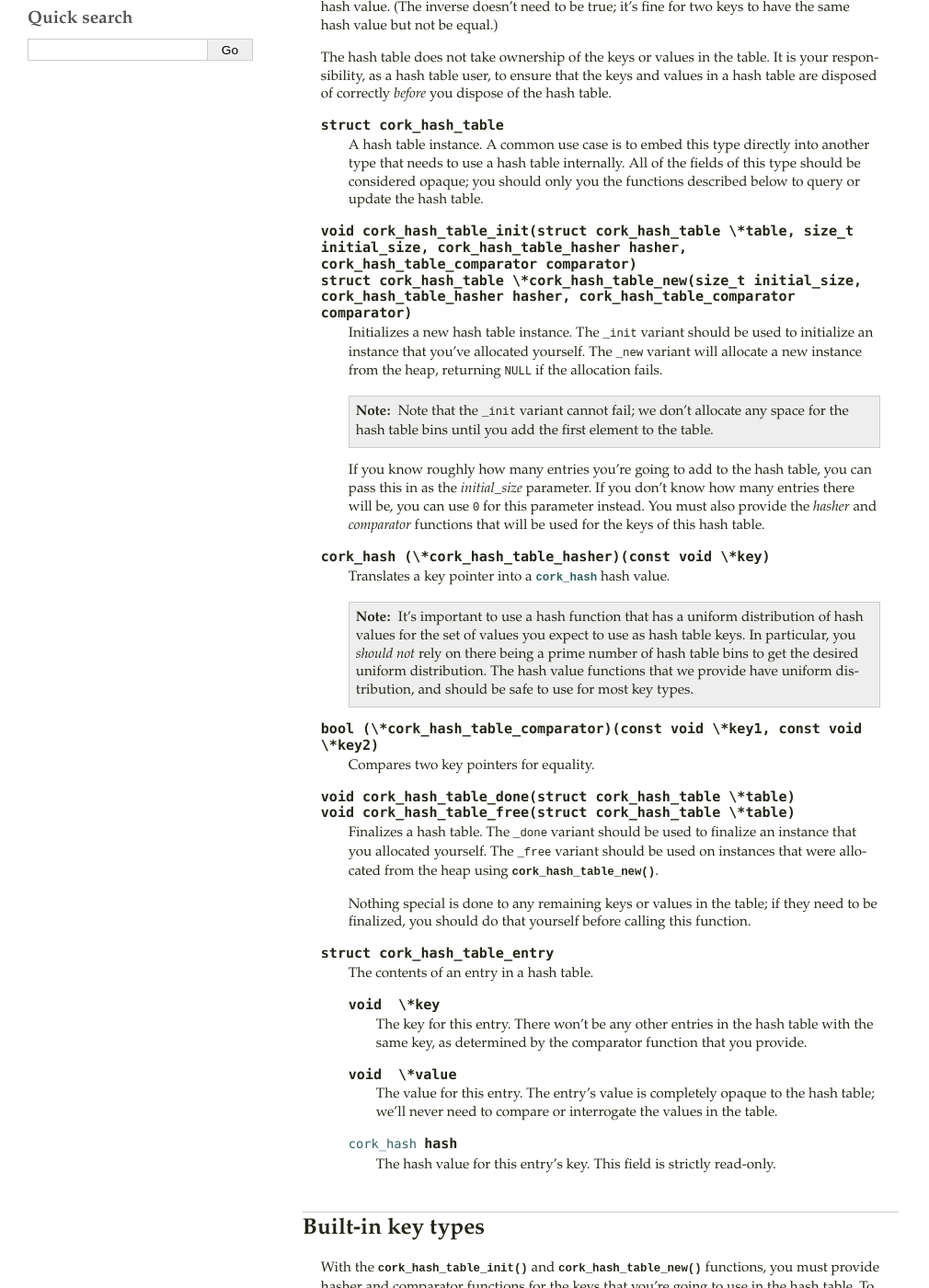
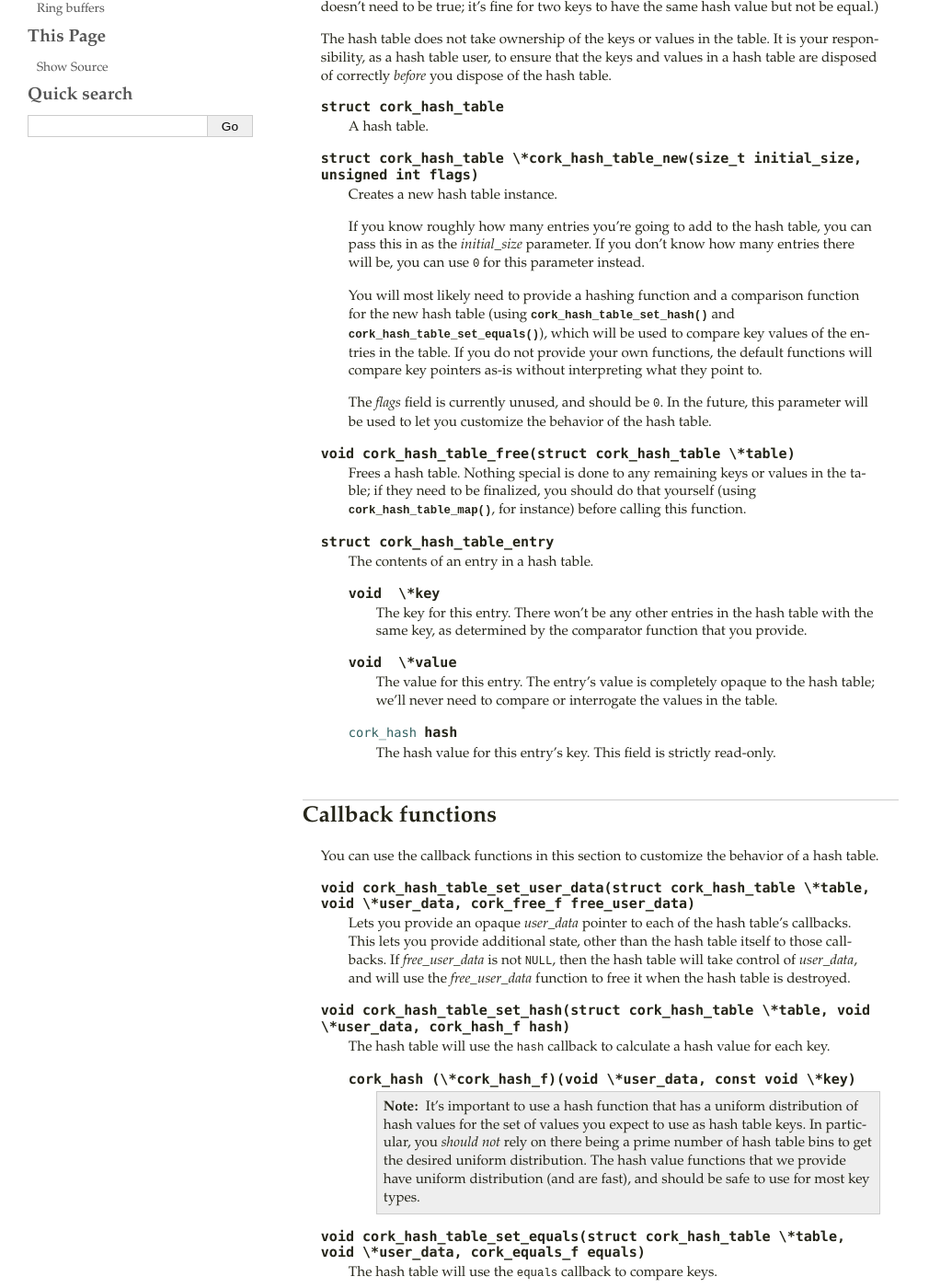
Before and after one commit to dcreager/libcork, a Sphinx documentation site: the page built from docs/hash-table.rst, in a window 1280 px wide and 1400 px high, scrolled down 381 px. Shown: the whole window at 92% size, without its empty margins (0-1010 px from the left). Built offline with Sphinx 7.4.7, drawn with Linux system fonts in a browser that asks for light colours; pages that are not in the unit, such as notebooks, are missing from menus; the version number could not be read and is left out; some of the changed text lies outside the part shown.

Commit message:
Fixed iteration order in hash tables
When iterating through a hash table (whether explicitly via a
`cork_hash_table_iterator`, or autoatically via `cork_hash_table_map`),
we now guarantee that the elements will be processed in the same order
that they were added to the hash table.

To support this, we need an additional doubly-linked list to keep track
of the insertion order.  This requires adding fields to the
`cork_hash_table` type.  So, I'm taking this opportunity to make that
type completely opaque.  That means that this will be a
backwards-incompatible change; all code that still embeds a copy of
`cork_hash_table`, and uses `cork_hash_table_init` to initialize it,
will need to be updated to use `cork_hash_table_new` instead.

Finally, at the same time, I've made a couple of other
backwards-incompatible changes to make the hash table API more
consistent with our current best practices.  First, the hashing and
comparison functions now take in a `user_data` parameter, just like any
other callback.  Second, the signature of the `cork_hash_table_map`, and
its `map` callback, have been reordered so that `user_data` comes first.

```diff
--- a/docs/hash-table.rst
+++ b/docs/hash-table.rst
@@ -14,19 +14,18 @@
 is based on the public domain hash table package written in the late
 1980's by Peter Moore at UC Berkeley.
 
-The keys and values of a libcork hash table are both represented by
-``void *`` pointers.  You can also store integer keys or values, as long
-as you use the :c:type:`intptr_t` or :c:type:`uintptr_t` integral types.
-(These are the only integer types guaranteed by the C99 standard to fit
-within the space used by a ``void *``.)  The keys of the hash table can
-be any arbitrary type; you must provide two functions that control how
-key pointers are used to identify entries in the table: the *hasher*
-(:c:type:`cork_hash_table_hasher`) and the *comparator*
-(:c:type:`cork_hash_table_comparator`).  It's your responsibility to
-ensure that these two functions are consistent with each other — i.e.,
-if two keys are equal according to your comparator, they must also map
-to the same hash value.  (The inverse doesn't need to be true; it's fine
-for two keys to have the same hash value but not be equal.)
+The keys and values of a libcork hash table are both represented by ``void *``
+pointers.  You can also store integer keys or values, as long as you use the
+:c:type:`intptr_t` or :c:type:`uintptr_t` integral types.  (These are the only
+integer types guaranteed by the C99 standard to fit within the space used by a
+``void *``.)  The keys of the hash table can be any arbitrary type; you must
+provide two functions that control how key pointers are used to identify entries
+in the table: the *hasher* (:c:type:`cork_hash_f`) and the *comparator*
+(:c:type:`cork_equals_f`).  It's your responsibility to ensure that these two
+functions are consistent with each other — i.e., if two keys are equal according
+to your comparator, they must also map to the same hash value.  (The inverse
+doesn't need to be true; it's fine for two keys to have the same hash value but
+not be equal.)
 
 The hash table does not take ownership of the keys or values in the
 table.  It is your responsibility, as a hash table user, to ensure that
@@ -35,62 +34,35 @@
 
 .. type:: struct cork_hash_table
 
-   A hash table instance.  A common use case is to embed this type
-   directly into another type that needs to use a hash table internally.
-   All of the fields of this type should be considered opaque; you
-   should only you the functions described below to query or update the
-   hash table.
+   A hash table.
 
-.. function:: void cork_hash_table_init(struct cork_hash_table \*table, size_t initial_size, cork_hash_table_hasher hasher, cork_hash_table_comparator comparator)
-              struct cork_hash_table \*cork_hash_table_new(size_t initial_size, cork_hash_table_hasher hasher, cork_hash_table_comparator comparator)
+.. function:: struct cork_hash_table \*cork_hash_table_new(size_t initial_size, unsigned int flags)
 
-   Initializes a new hash table instance.  The ``_init`` variant should
-   be used to initialize an instance that you've allocated yourself.
-   The ``_new`` variant will allocate a new instance from the heap,
-   returning ``NULL`` if the allocation fails.
-
-   .. note::
-
-      Note that the ``_init`` variant cannot fail; we don't allocate any
-      space for the hash table bins until you add the first element to
-      the table.
+   Creates a new hash table instance.
 
    If you know roughly how many entries you're going to add to the hash
    table, you can pass this in as the *initial_size* parameter.  If you
    don't know how many entries there will be, you can use ``0`` for this
-   parameter instead.  You must also provide the *hasher* and
-   *comparator* functions that will be used for the keys of this hash
+   parameter instead.
+
+   You will most likely need to provide a hashing function and a comparison
+   function for the new hash table (using :c:func:`cork_hash_table_set_hash` and
+   :c:func:`cork_hash_table_set_equals`), which will be used to compare key
+   values of the entries in the table.  If you do not provide your own
+   functions, the default functions will compare key pointers as-is without
+   interpreting what they point to.
+
+   The *flags* field is currently unused, and should be ``0``.  In the future,
+   this parameter will be used to let you customize the behavior of the hash
    table.
 
-.. type:: cork_hash (\*cork_hash_table_hasher)(const void \*key)
 
-   Translates a key pointer into a :c:type:`cork_hash` hash value.
+.. function:: void cork_hash_table_free(struct cork_hash_table \*table)
 
-   .. note::
-
-      It's important to use a hash function that has a uniform distribution of
-      hash values for the set of values you expect to use as hash table keys.
-      In particular, you *should not* rely on there being a prime number of hash
-      table bins to get the desired uniform distribution.  The :ref:`hash value
-      functions <hash-values>` that we provide have uniform distribution, and
-      should be safe to use for most key types.
-
-.. type:: bool (\*cork_hash_table_comparator)(const void \*key1, const void \*key2)
-
-   Compares two key pointers for equality.
-
-
-.. function:: void cork_hash_table_done(struct cork_hash_table \*table)
-              void cork_hash_table_free(struct cork_hash_table \*table)
-
-   Finalizes a hash table.  The ``_done`` variant should be used to
-   finalize an instance that you allocated yourself.  The ``_free``
-   variant should be used on instances that were allocated from the heap
-   using :c:func:`cork_hash_table_new()`.
-
-   Nothing special is done to any remaining keys or values in the table;
-   if they need to be finalized, you should do that yourself before
-   calling this function.
+   Frees a hash table.  Nothing special is done to any remaining keys or values
+   in the table; if they need to be finalized, you should do that yourself
+   (using :c:func:`cork_hash_table_map`, for instance) before calling this
+   function.
 
 
 .. type:: struct cork_hash_table_entry
@@ -115,23 +87,56 @@
       read-only.
 
 
-Built-in key types
+Callback functions
 ------------------
 
-With the :c:func:`cork_hash_table_init` and :c:func:`cork_hash_table_new`
-functions, you must provide hasher and comparator functions for the keys that
-you're going to use in the hash table.  To save you from effort, we also provide
-a handful of specialized constructors for common key types.
+You can use the callback functions in this section to customize the behavior of
+a hash table.
+
+.. function:: void cork_hash_table_set_user_data(struct cork_hash_table \*table, void \*user_data, cork_free_f free_user_data)
+
+   Lets you provide an opaque *user_data* pointer to each of the hash table's
+   callbacks.  This lets you provide additional state, other than the hash table
+   itself to those callbacks.  If *free_user_data* is not ``NULL``, then the
+   hash table will take control of *user_data*, and will use the
+   *free_user_data* function to free it when the hash table is destroyed.
+
+.. function:: void cork_hash_table_set_hash(struct cork_hash_table \*table, void \*user_data, cork_hash_f hash)
+
+   The hash table will use the ``hash`` callback to calculate a hash value for
+   each key.
+
+   .. type:: cork_hash (\*cork_hash_f)(void \*user_data, const void \*key)
+
+      .. note::
+
+         It's important to use a hash function that has a uniform distribution
+         of hash values for the set of values you expect to use as hash table
+         keys.  In particular, you *should not* rely on there being a prime
+         number of hash table bins to get the desired uniform distribution.  The
+         :ref:`hash value functions <hash-values>` that we provide have uniform
+         distribution (and are fast), and should be safe to use for most key
+         types.
+
+.. function:: void cork_hash_table_set_equals(struct cork_hash_table \*table, void \*user_data, cork_equals_f equals)
+
+   The hash table will use the ``equals`` callback to compare keys.
+
+   .. type:: bool (\*cork_equals_f)(void \*user_data, const void \*key1, const void \*key2)
 
 
-.. function:: void cork_string_hash_table_init(struct cork_hash_table \*table, size_t initial_size)
-              struct cork_hash_table \*cork_string_hash_table_new(size_t initial_size)
+Built-in key types
+~~~~~~~~~~~~~~~~~~
+
+We also provide a couple of specialized constructors for common key types, which
+prevents you from having to duplicate common hashing and comparison functions.
+
+.. function:: struct cork_hash_table \*cork_string_hash_table_new(size_t initial_size, unsigned int flags)
 
    Create a hash table whose keys will be C strings.
 
 
-.. function:: void cork_pointer_hash_table_init(struct cork_hash_table \*table, size_t initial_size)
-              struct cork_hash_table \*cork_pointer_hash_table_new(size_t initial_size)
+.. function:: struct cork_hash_table \*cork_pointer_hash_table_new(size_t initial_size, unsigned int flags)
 
    Create a hash table where keys should be compared using standard pointer
    equality.  (In other words, keys should only be considered equal if they
@@ -246,58 +251,76 @@
 ------------------------------
 
 There are two strategies you can use to access all of the entries in a
-hash table: *mapping* and *iterating*.  With mapping, you write a
-mapping function, which will be applied to each entry in the table.  (In
-this case, libcork controls the loop that steps through each entry.)
+hash table: *mapping* and *iterating*.
 
-.. function:: void cork_hash_table_map(struct cork_hash_table \*table, cork_hash_table_mapper mapper, void \*user_data)
 
-   Applies the *mapper* function to each entry in a hash table.  The
-   mapper function's :c:type:`cork_hash_table_map_result` return value
-   can be used to influence the iteration.
+Iteration order
+~~~~~~~~~~~~~~~
 
-.. type:: enum cork_hash_table_map_result (\*cork_hash_table_mapper)(struct cork_hash_table_entry \*entry, void \*user_data)
+Regardless of whether you use the mapping or iteration functions, we guarantee
+that the collection of items will be processed in the same order that they were
+added to the hash table.
 
-   A function that can be applied to each entry in a hash table.  The
-   function's return value can be used to influence the iteration:
 
-.. type:: enum cork_hash_table_map_result
+Mapping
+~~~~~~~
 
-   .. var:: CORK_HASH_TABLE_CONTINUE
+With mapping, you write a mapping function that will be applied to each entry in
+the table.  (In this case, libcork controls the loop that steps through each
+entry.)
 
-      Continue the current :c:func:`cork_hash_table_map()` operation.
-      If there are remaining elements, the next one will be passed into
-      another call of the mapping function.
+.. function:: void cork_hash_table_map(struct cork_hash_table \*table, void \*user_data, cork_hash_table_map_f map)
 
-   .. var:: CORK_HASH_TABLE_ABORT
+   Applies the *map* function to each entry in a hash table.  The *map*
+   function's :c:type:`cork_hash_table_map_result` return value can be used to
+   influence the iteration.
 
-      Stop the current :c:func:`cork_hash_table_map()` operation.  No
-      more entries will be processed after this one.
+   .. type:: enum cork_hash_table_map_result (\*cork_hash_table_map_f)(void \*user_data, struct cork_hash_table_entry \*entry)
 
-   .. var:: CORK_HASH_TABLE_DELETE
+      The function that will be applied to each entry in a hash table.  The
+      function's return value can be used to influence the iteration:
 
-      Continue the current :c:func:`cork_hash_table_map()` operation,
-      but first delete the entry that was just processed.  If there are
-      remaining elements, the next one will be passed into another call
-      of the mapping function.
+      .. type:: enum cork_hash_table_map_result
+
+         .. var:: CORK_HASH_TABLE_CONTINUE
+
+            Continue the current :c:func:`cork_hash_table_map()` operation.  If
+            there are any remaining elements, the next one will be passed into
+            another call of the *map* function.
+
+         .. var:: CORK_HASH_TABLE_ABORT
+
+            Stop the current :c:func:`cork_hash_table_map()` operation.  No more
+            entries will be processed after this one, even if there are
+            remaining elements in the hash table.
+
+         .. var:: CORK_HASH_TABLE_DELETE
+
+            Continue the current :c:func:`cork_hash_table_map()` operation, but
+            first delete the entry that was just processed.  If there are any
+            remaining elements, the next one will be passed into another call of
+            the *map* function.
 
 For instance, you can manually calculate the number of entries in a hash
 table as follows (assuming you didn't want to use the built-in
 :c:func:`cork_hash_table_size()` function, of course)::
 
   static enum cork_hash_table_map_result
-  count_entries(struct cork_hash_table_entry *entry, void *ud)
+  count_entries(void *user_data, struct cork_hash_table_entry *entry)
   {
-      size_t  *count = ud;
+      size_t  *count = user_data;
       (*count)++;
       return CORK_HASH_TABLE_MAP_CONTINUE;
   }
 
   struct cork_hash_table  *table = /* from somewhere */;
   size_t  count = 0;
-  cork_hash_table_map(table, count_entries, &count);
+  cork_hash_table_map(table, &count, count_entries);
   /* the number of entries is now in count */
 
+
+Iterating
+~~~~~~~~~
 
 The second strategy is to iterate through the entries yourself.  Since
 the internal struture of the :c:type:`cork_hash_table` type is opaque
```
Also changed, not shown: 5 other files.
